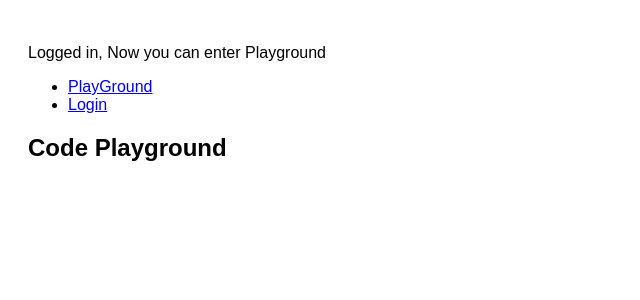
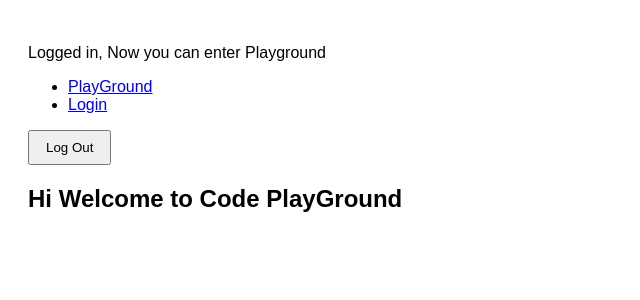
Before and after one commit to acciojob/code-playground-akhssm, a React app: page /login in a window 1280 px wide. Both pictures are taken after a click on the button "Log In". Shown: the top 300 px of the page, without its empty margins (0-640 px from the left). Built offline with nearby package versions, Linux system fonts and the light colour scheme.

Commit message:
Made corrections

```diff
--- a/src/components/App.js
+++ b/src/components/App.js
@@ -31,7 +31,7 @@ const Login = ({ onLogin }) => {
   );
 };
 
-const Playground = () => <h2>Code Playground</h2>;
+const Playground = () => <h2>Hi Welcome to Code PlayGround</h2>;
 
 function App() {
   const [isAuthenticated, setIsAuthenticated] = useState(false);
@@ -54,6 +54,12 @@ function App() {
           </li>
         </ul>
 
+        {isAuthenticated && (
+          <button onClick={() => setIsAuthenticated(false)}>
+            Log Out
+          </button>
+        )}
+
         <Switch>
           <Route path="/login">
             <Login onLogin={() => setIsAuthenticated(true)} />
```
